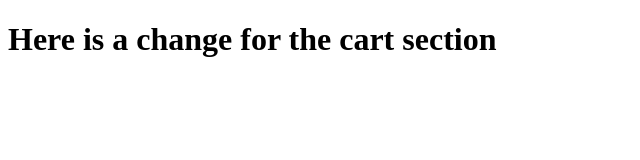
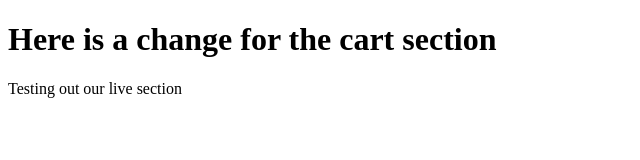
Before and after one commit to justicedibofu/ticketapp, a plain HTML site: page index.html in a window 1280 px wide. Shown: the whole page, without its empty margins (0-640 px from the left). Drawn offline with Linux system fonts and the light colour scheme.

Commit message:
Adding some paragraph to the body section

```diff
--- a/index.html
+++ b/index.html
@@ -10,6 +10,7 @@
 	</head>
 
 		<h1>Here is a change for the cart section</h1>
+		<p>Testing out our live section</p>
 
 	<body>
 
```
